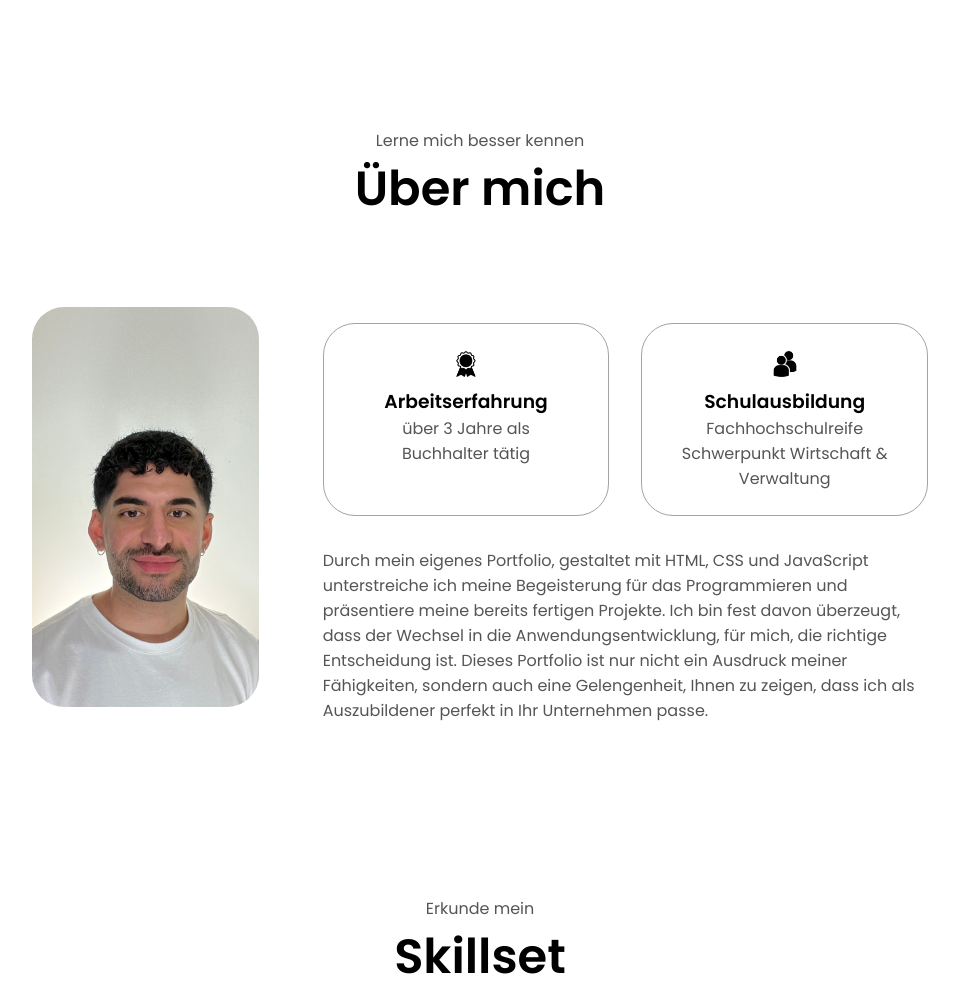
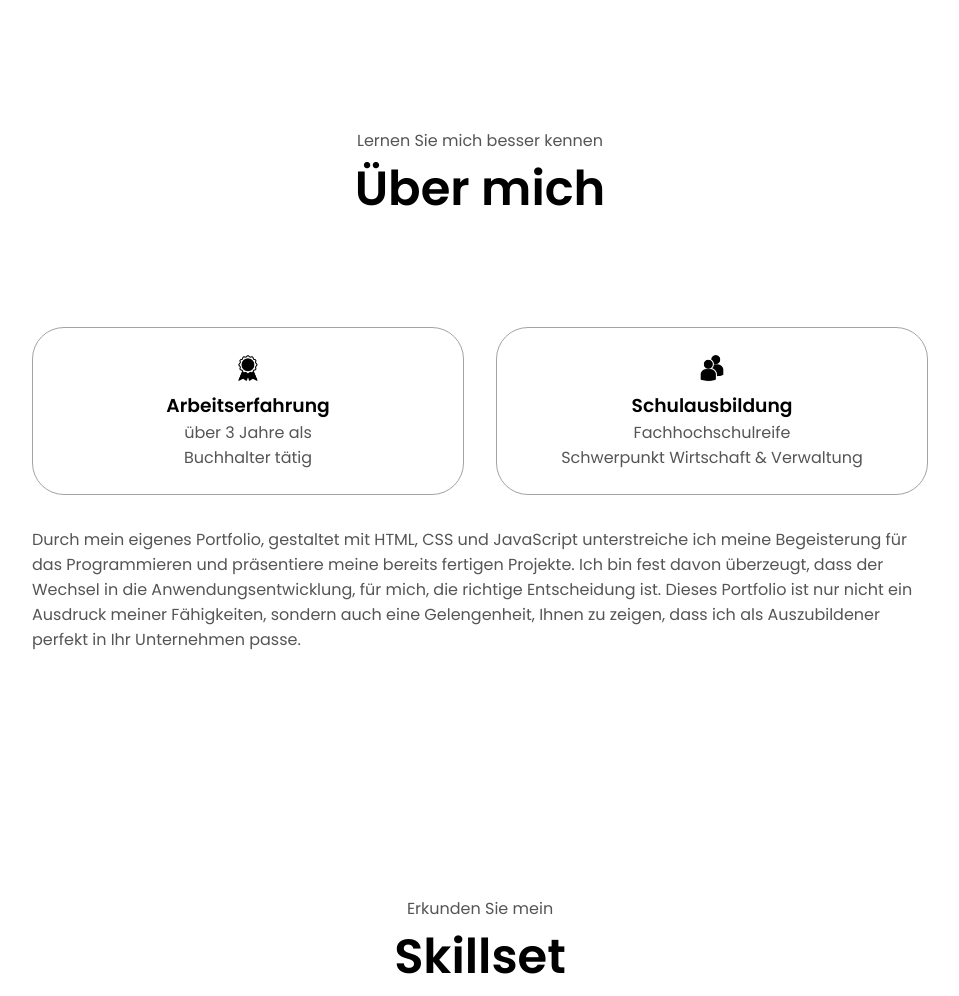
Before and after one commit to aydjin/portfolio, a plain HTML site: page index.html in a window 1280 px wide. Shown: the part 800-1796 px from the top of the page, without its empty margins (160-1119 px from the left). Drawn offline with Linux system fonts and the light colour scheme.

Commit message:
Add files via upload

```diff
--- a/index.html
+++ b/index.html
@@ -55,11 +55,9 @@
         </div>
     </section>
     <section id="about">
-        <p class="section__text__p1">Lerne mich besser kennen</p>
+        <p class="section__text__p1">Lernen Sie mich besser kennen</p>
         <h1 class="title">Über mich</h1>
         <div class="section-container">
-            <div class="section__pic-container">
-                <img src="./assets/bewbw.jpg" alt="Profilbild" class="about-pic">
             </div>
             <div class="about-details-container">
                 <div class="about-containers">
@@ -82,7 +80,7 @@
         <img src="./assets/arrow.png" alt="Pfeil Symbol" class="icon arrow" onclick="location.href='./#experience'"/>
     </section>
     <section id="experience">
-        <p class="section__text__p1">Erkunde mein</p>
+        <p class="section__text__p1">Erkunden Sie mein</p>
         <h1 class="title">Skillset</h1>
         <div class="experience-details-container">
             <div class="about-containers">
@@ -171,7 +169,7 @@
         <img src="./assets/arrow.png" alt="Pfeil Symbol" class="icon arrow" onclick="location.href='./#projects'"/>
     </section>
     <section id="projects">
-        <p class="section__text__p1">Durchstöber meine letzten</p>
+        <p class="section__text__p1">Durchstöbern Sie meine letzten</p>
         <h1 class="title">Projekte</h1>
         <div class="experience-details-container">
             <div class="about-containers">
@@ -215,7 +213,7 @@
     </section>
     <section id="contact">
         <p class="section__text__p1">In Verbindung setzen</p>
-        <h1 class="title">Kontaktiere mich</h1>
+        <h1 class="title">Kontaktieren Sie mich</h1>
         <div class="contact-info-upper-container">
             <div class="contact-info-container">
                 <img src="./assets/email.png" alt="Email Symbol" class="icon contact-icon email-icon">
--- a/style.css
+++ b/style.css
@@ -282,10 +282,6 @@ section {
     display: flex;
 }
 
-.about-pic {
-    border-radius: 2rem;
-}
-
 .arrow {
     position: absolute;
     right: -5rem;
@@ -304,13 +300,7 @@ section {
 
 .section-container {
     gap: 4rem;
-    height: 80%;
-}
-
-.section__pic-container {
-    height: 400px;
-    width: 400px;
-    margin: auto 0;
+    height: 10%;
 }
 
 
```
